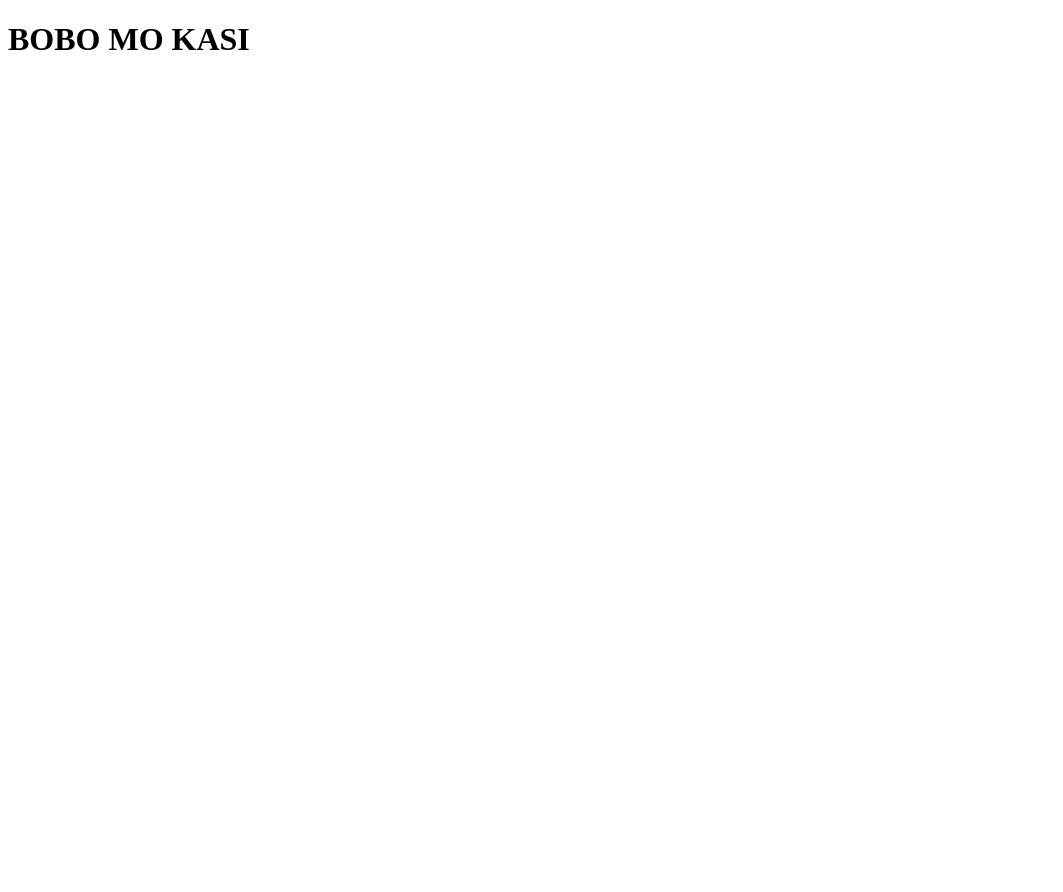
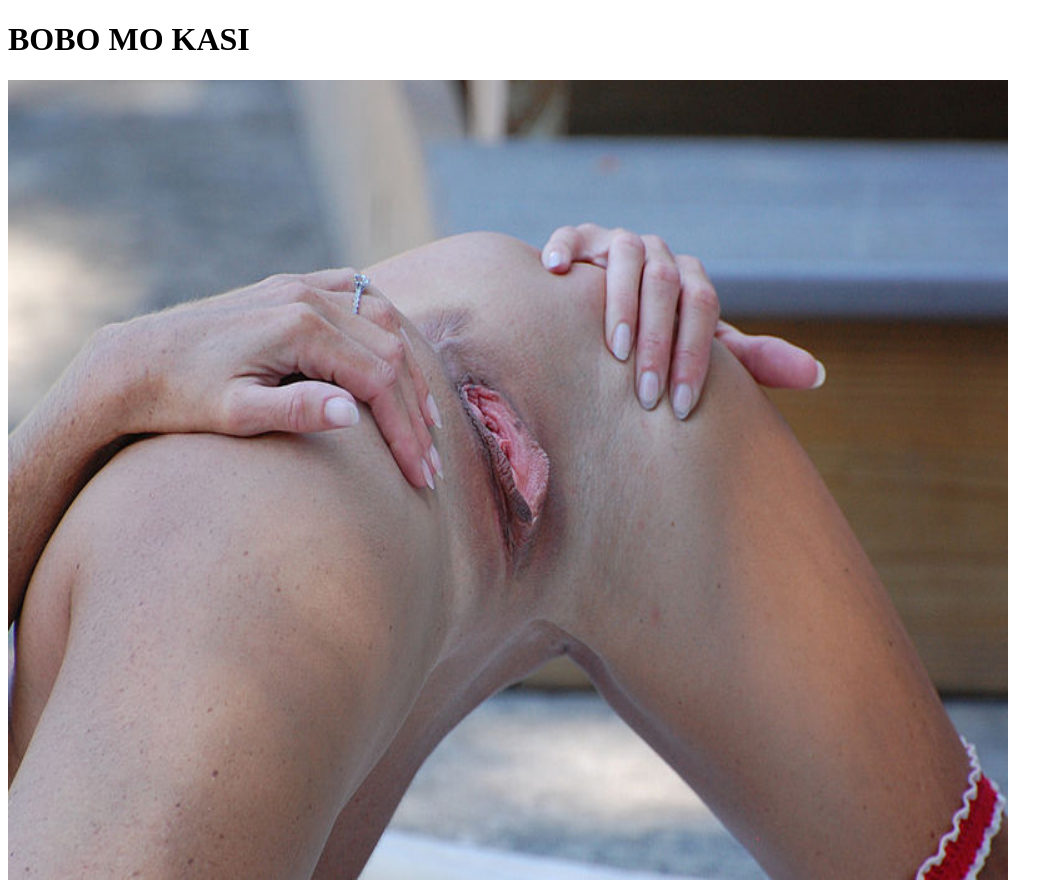
Before and after one commit to dyawbot/dyawbot.github.io, a plain HTML site: page index.html in a window 1280 px wide. Shown: the whole page, without its empty margins (0-1063 px from the left). Before the commit the page ends 800 px from the top, so only its background shows below. Drawn offline with Linux system fonts and the light colour scheme.

Commit message:
Update index.html

```diff
--- a/index.html
+++ b/index.html
@@ -9,5 +9,6 @@
 </head>
 <body>
     <h1>BOBO MO KASI</h1>
+    <img src=hello.jpg alt="image" height=800 width=1000>
 </body>
 </html>
```
